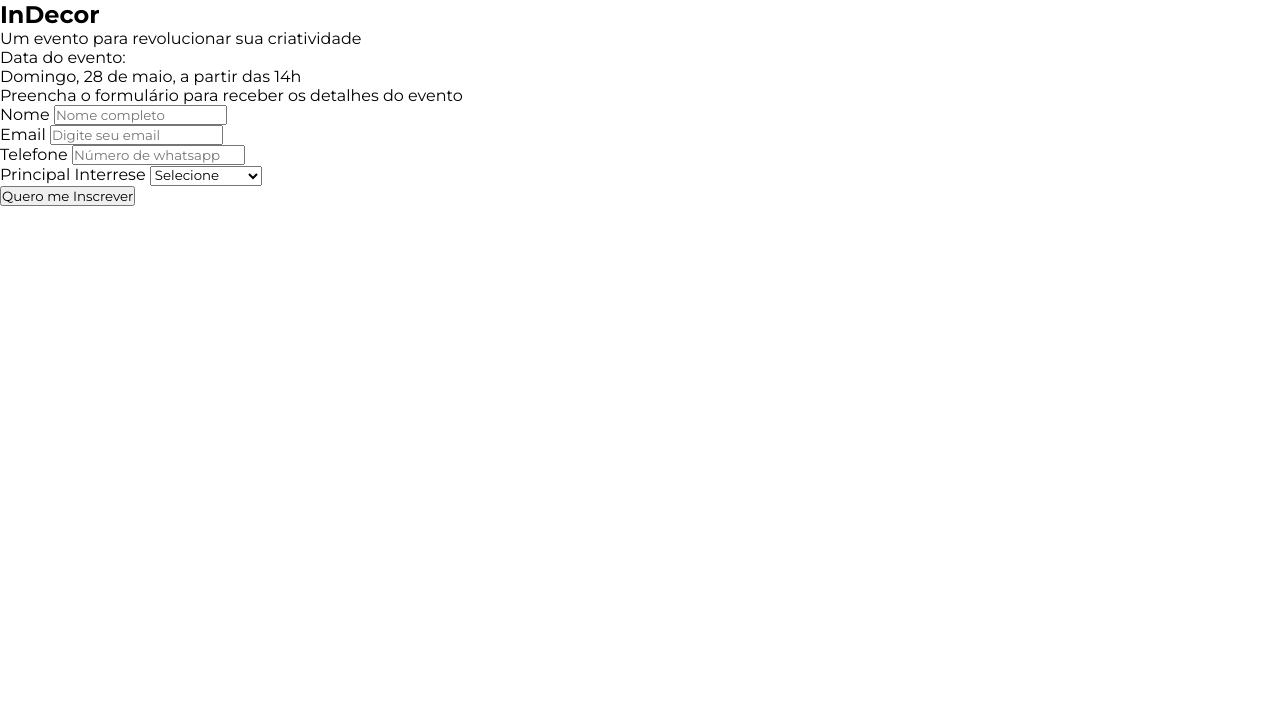
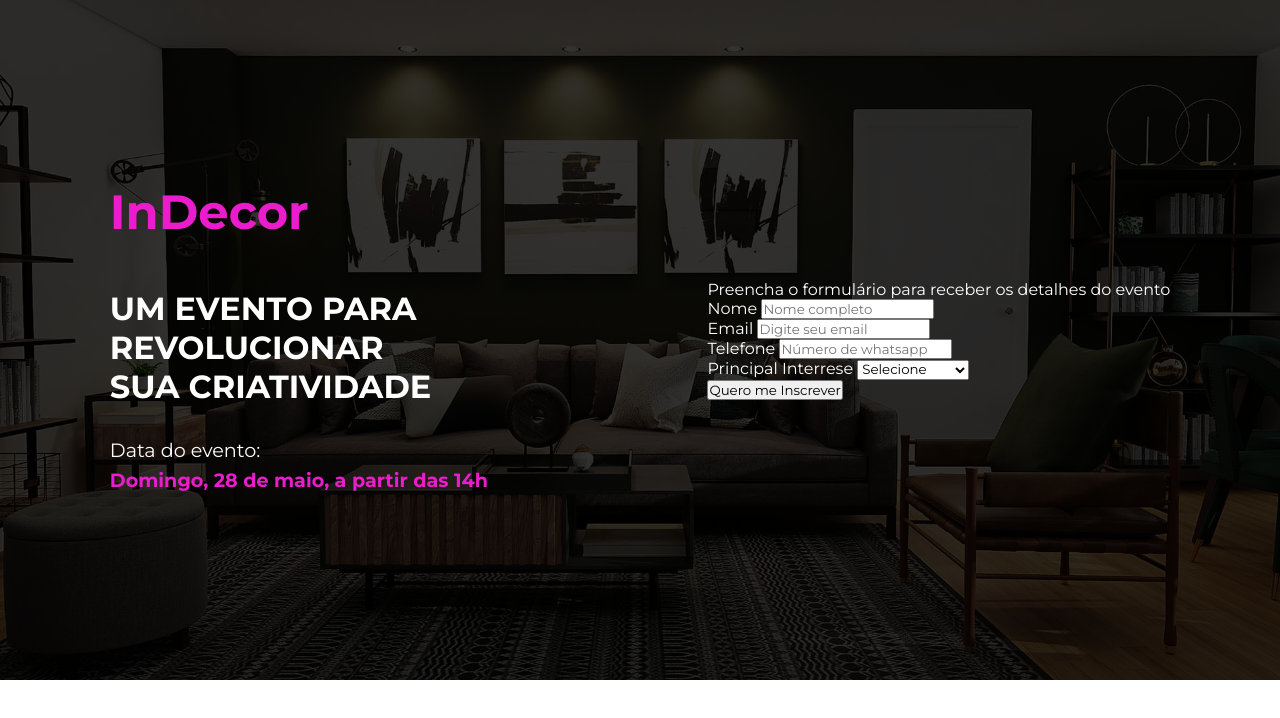
Before and after one commit to GuidoStocco/Landing_page, a plain HTML site: page index.html in a window 1280 px wide. Drawn offline with nearby package versions, Linux system fonts and the light colour scheme.

Commit message:
event-description, disclaimer all

```diff
--- a/css/style.css
+++ b/css/style.css
@@ -13,3 +13,42 @@
     --text-secundary: #000;
     --text-tertiary: #5d5d5d;
 }
+
+#event-description{
+    background:linear-gradient(rgba(0,0,0,0.8), rgba(0,0,0,0.8)),
+    url("../img/hrz-5.jpg");
+    background-position: center;
+    background-size: cover;
+    height: 85vh;
+    display: flex;
+    justify-content: space-around;
+    align-items: center;
+    color: var(--text-color);
+}
+
+#disclaimer h2,
+#disclaimer .event-date{
+    color: var(--primary);
+}
+
+#disclaimer h2{
+    font-size: 3em;
+    margin-bottom: 1em;
+}
+
+#disclaimer .about-event{
+    font-size: 2em;
+    text-transform: uppercase;
+    width: 350px;
+    font-weight: bold;
+    margin-bottom: 1em;
+}
+
+#disclaimer p{
+    font-size: 1.2em;
+    margin-bottom: .3em ;
+}
+
+#disclaimer .event-date{
+    font-weight: bold;
+}
```
